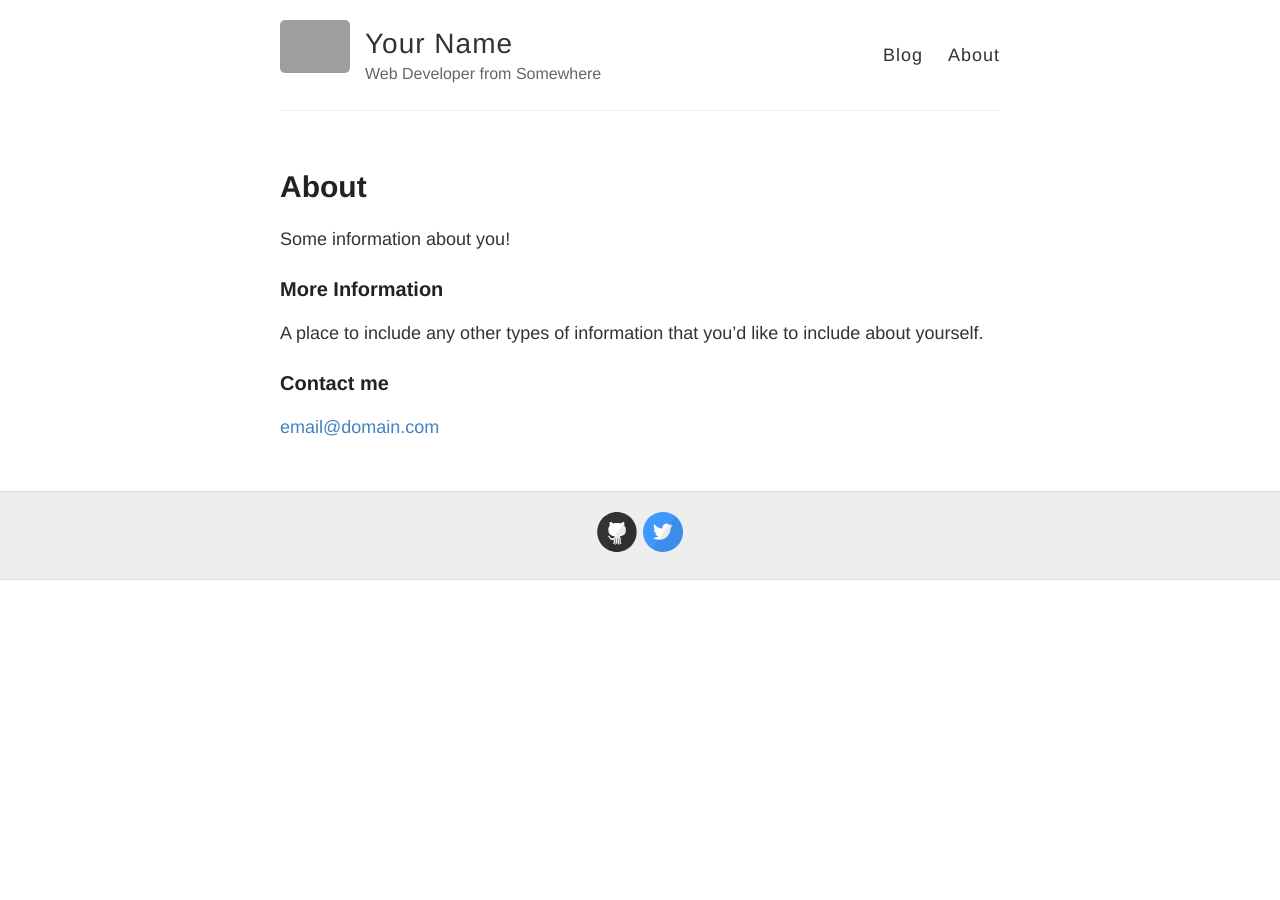
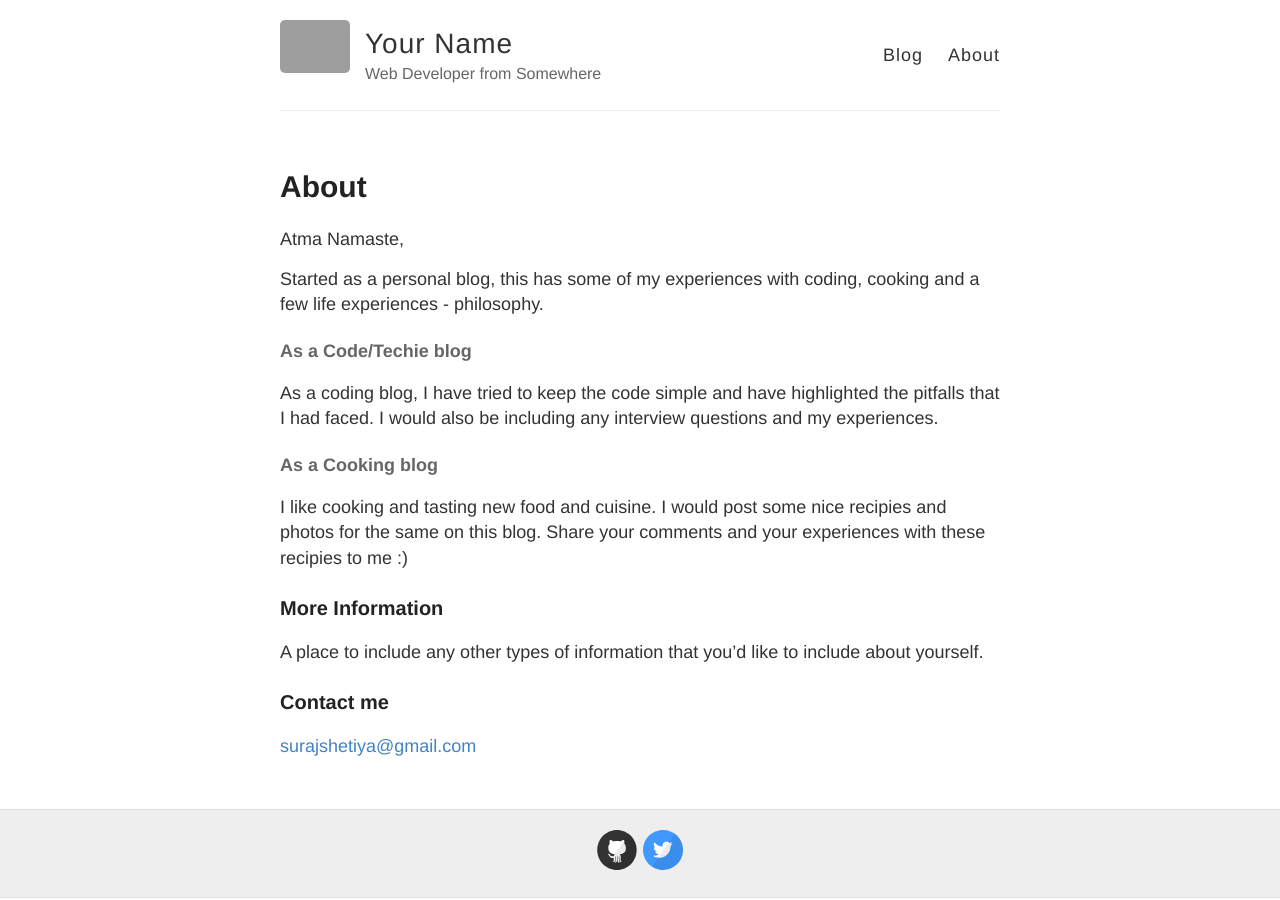
Before and after one commit to surajshetiya/surajshetiya.github.io, a Jekyll site: the page built from about.md, in a window 1280 px wide. Built offline with Jekyll 4.4.1, drawn with Linux system fonts in a browser that asks for light colours; grey boxes are pictures that could not be loaded.

Commit message:
Updated about me

```diff
--- a/about.md
+++ b/about.md
@@ -4,7 +4,15 @@ title: About
 permalink: /about/
 ---
 
-Some information about you!
+Atma Namaste,
+
+Started as a personal blog, this has some of my experiences with coding, cooking and a few life experiences - philosophy.
+
+#### As a Code/Techie blog
+As a coding blog, I have tried to keep the code simple and have highlighted the pitfalls that I had faced. I would also be including any interview questions and my experiences.
+
+#### As a Cooking blog
+I like cooking and tasting new food and cuisine. I would post some nice recipies and photos for the same on this blog. Share your comments and your experiences with these recipies to me :)
 
 ### More Information
 
@@ -12,4 +20,4 @@ A place to include any other types of information that you'd like to include abo
 
 ### Contact me
 
-[email@domain.com](mailto:email@domain.com)
+[surajshetiya@gmail.com](mailto:surajshetiya@gmail.com)
```
